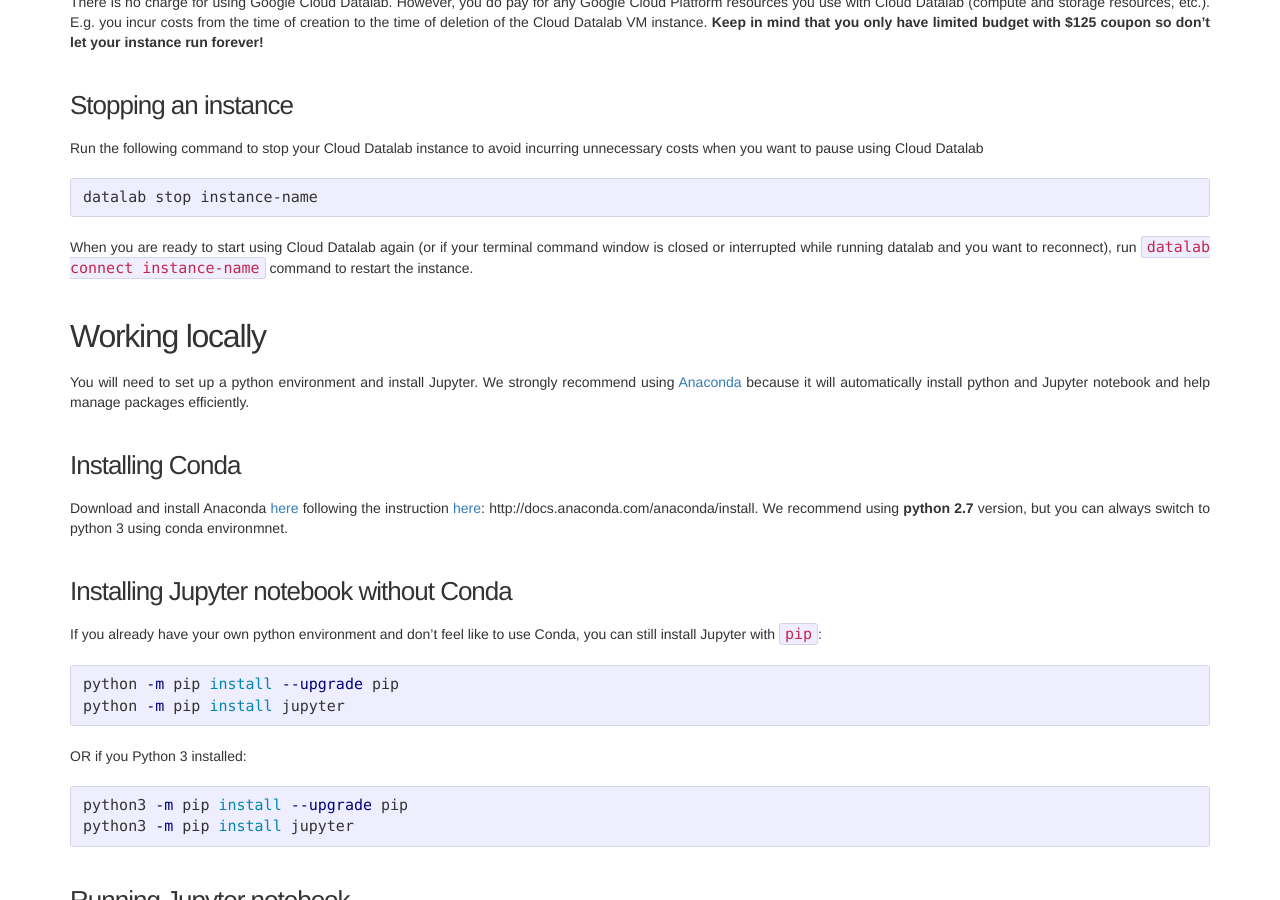
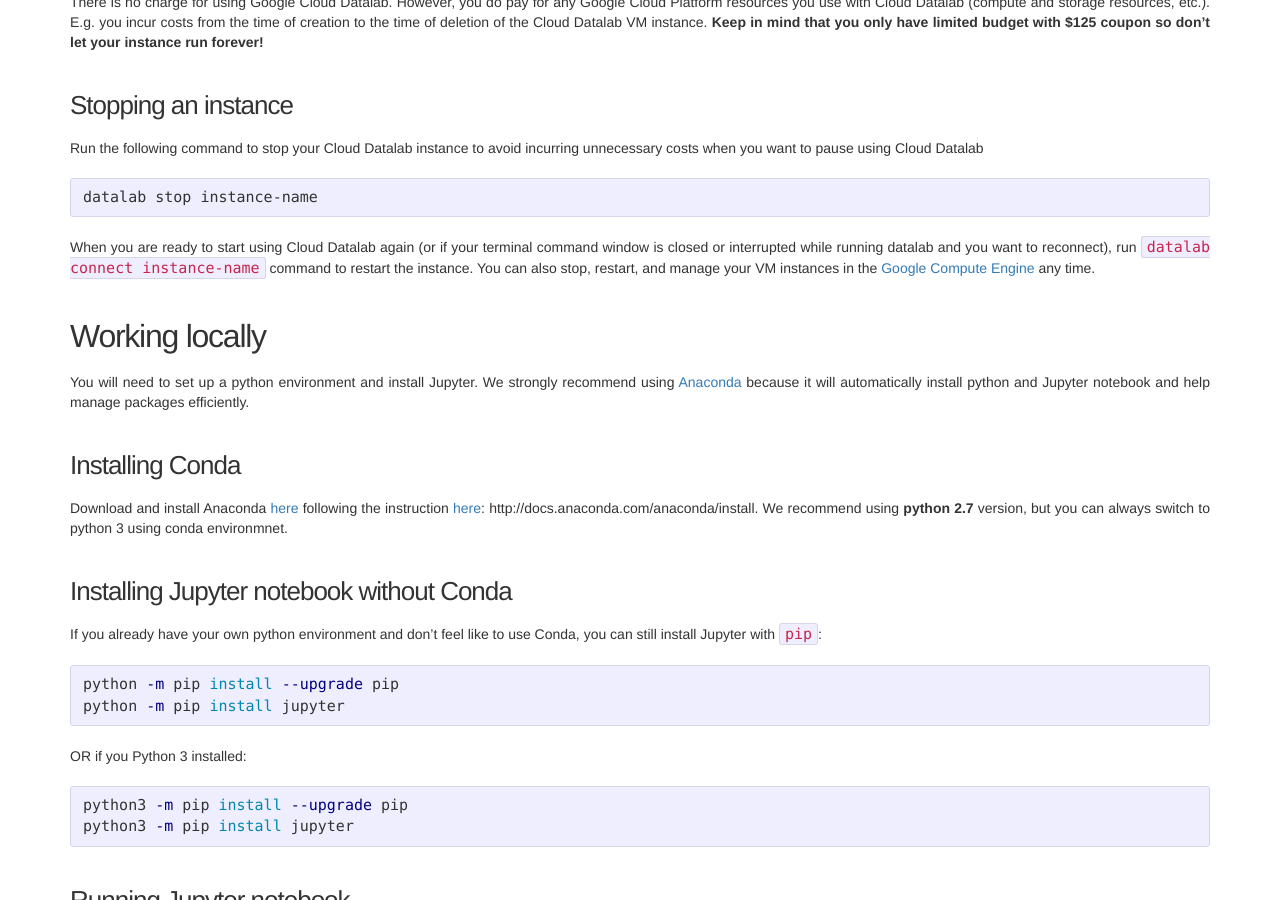
Before and after one commit to mit6874/mit6874.github.io, a Jekyll site: the page built from tutorials/quickstart-tutorial.md, in a window 1280 px wide and 900 px high, scrolled down 1565 px. Built offline with Jekyll 4.4.1, drawn with Linux system fonts in a browser that asks for light colours; nearby versions of some CDN libraries.

Commit message:
Update quickstart-tutorial.md

````diff
--- a/tutorials/quickstart-tutorial.md
+++ b/tutorials/quickstart-tutorial.md
@@ -47,7 +47,7 @@ Run the following command to stop your Cloud Datalab instance to avoid incurring
 ```bash
 datalab stop instance-name
 ```
-When you are ready to start using Cloud Datalab again (or if your terminal command window is closed or interrupted while running datalab and you want to reconnect), run `datalab connect instance-name` command to restart the instance.
+When you are ready to start using Cloud Datalab again (or if your terminal command window is closed or interrupted while running datalab and you want to reconnect), run `datalab connect instance-name` command to restart the instance. You can also stop, restart, and manage your VM instances in the [Google Compute Engine](https://console.cloud.google.com/compute) any time.
 
 ## Working locally
 You will need to set up a python environment and install Jupyter. We strongly recommend using [Anaconda](https://www.anaconda.com/download/#macos) because it will automatically install python and Jupyter notebook and help manage packages efficiently.
````
